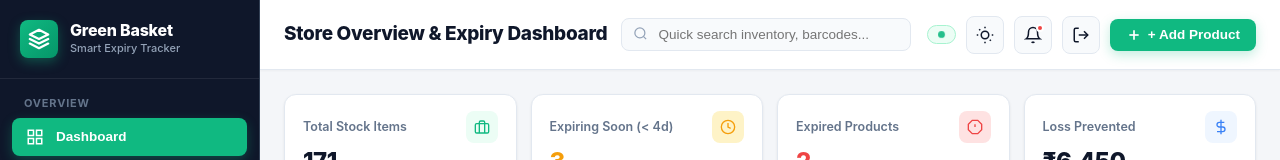
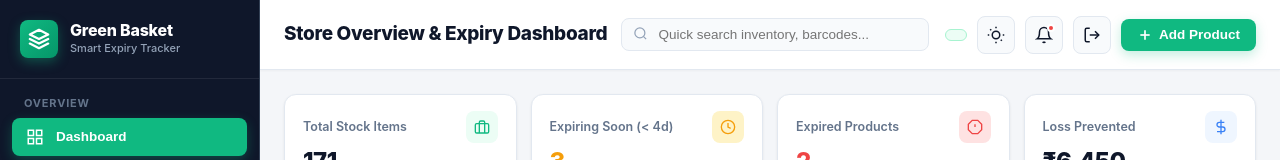
Before and after one commit to Richa2Code/Green_Basket_Website_FR, a plain HTML site: page index.html in a window 1280 px wide. Shown: the top 160 px of the page. Drawn offline with Linux system fonts and the light colour scheme.

Commit message:
Initial commit

```diff
--- a/index.html
+++ b/index.html
@@ -298,7 +298,7 @@
 
         <div class="header-right-section">
           <div class="header-status-badge">
-            <span class="pulse-dot-green"></span>
+
           </div>
 
           <!-- Theme Switcher -->
@@ -338,7 +338,7 @@
               <line x1="12" y1="5" x2="12" y2="19" />
               <line x1="5" y1="12" x2="19" y2="12" />
             </svg>
-            <span>+ Add Product</span>
+            <span>Add Product</span>
           </button>
         </div>
       </header>
```
